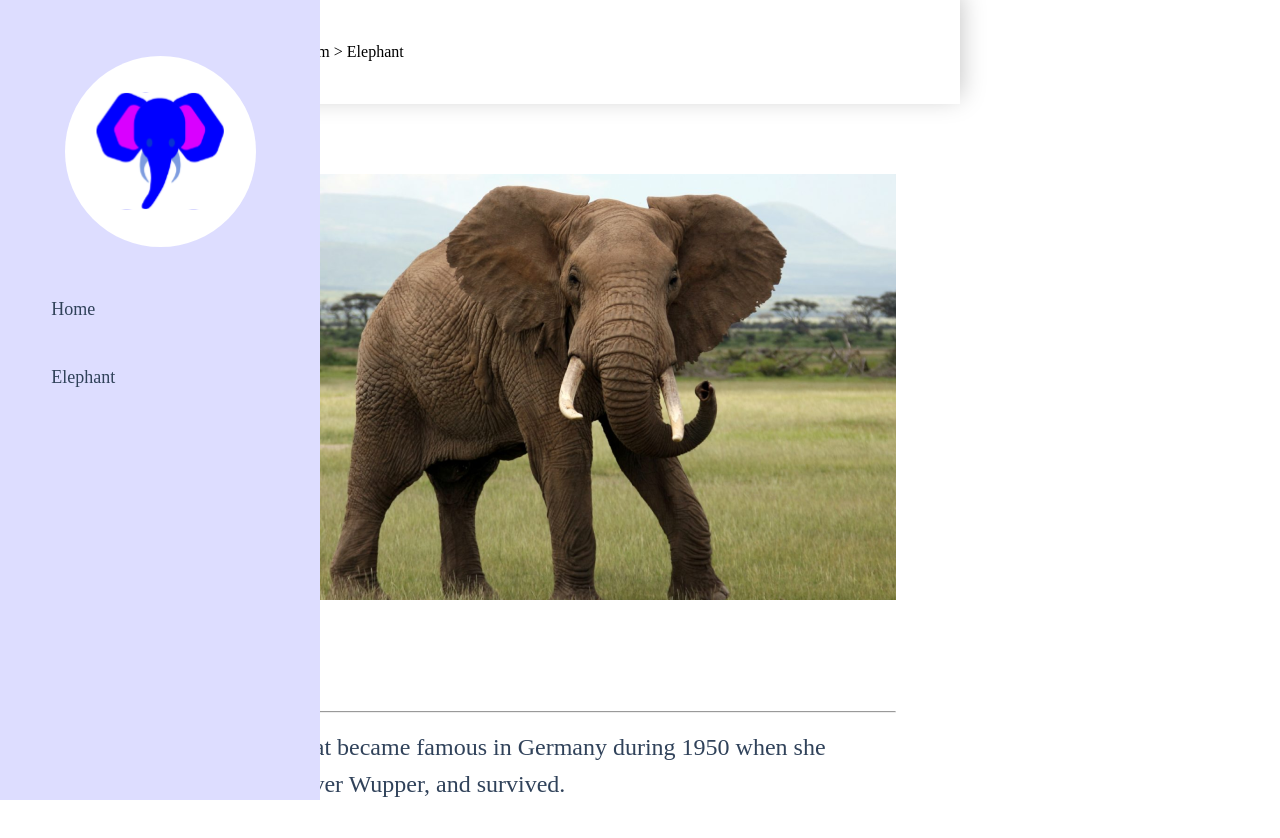
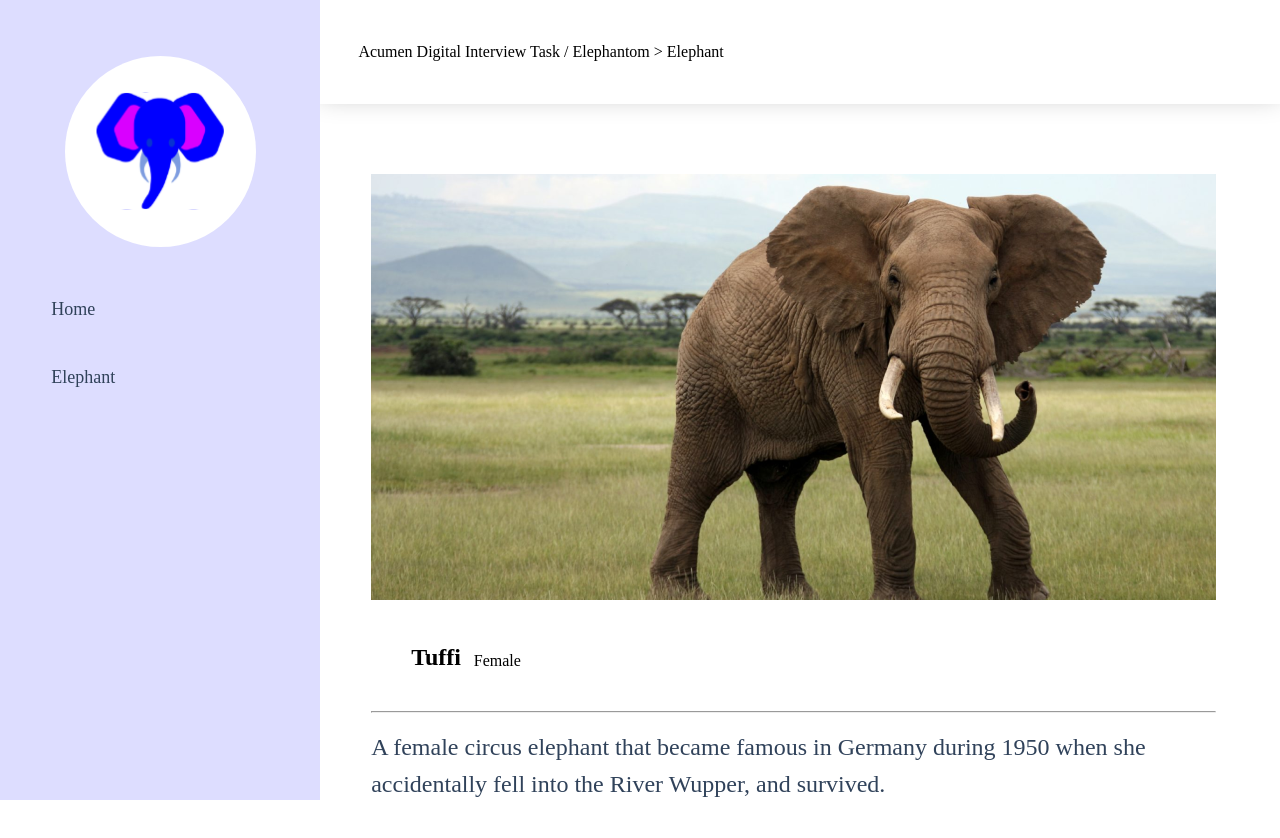
Before and after one commit to AbolareRoheemah/elephantom, a Nuxt app: page /elephant in a window 1280 px wide. Shown: the top 838 px of the page. Built offline with nearby package versions, Linux system fonts and the light colour scheme.

Commit message:
fixed some more things

```diff
--- a/components/Sidebar.vue
+++ b/components/Sidebar.vue
@@ -22,8 +22,6 @@
     .sidebar-container {
         width: 25vw;
         height: 100%;
-        left: 0px;
-        top: 0px;
         background: #DDDDFF;
         display: flex;
         justify-content: flex-start;
--- a/layouts/default.vue
+++ b/layouts/default.vue
@@ -28,7 +28,7 @@
 .side-bar {
   flex-basis: 25%;
   overflow: hidden;
-  position: fixed;
+  /* position: fixed; */
 }
 .header{
   flex-basis: 74%;
--- a/pages/elephant.vue
+++ b/pages/elephant.vue
@@ -19,7 +19,7 @@
     .elephant-container {
         display: flex;
         flex-direction: column;
-        justify-content: flex-start;
+        justify-content: center;
         overflow-x: hidden
     }
     .heading {
```
